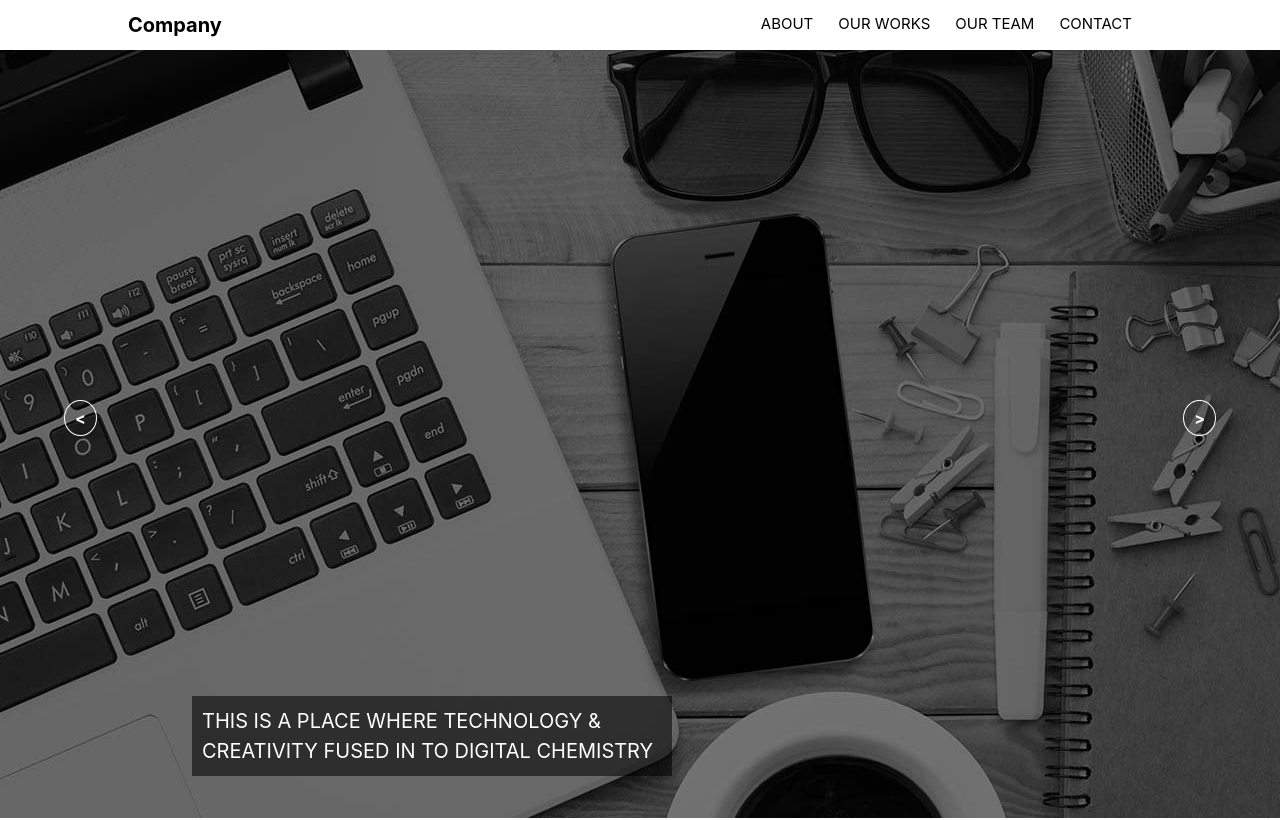
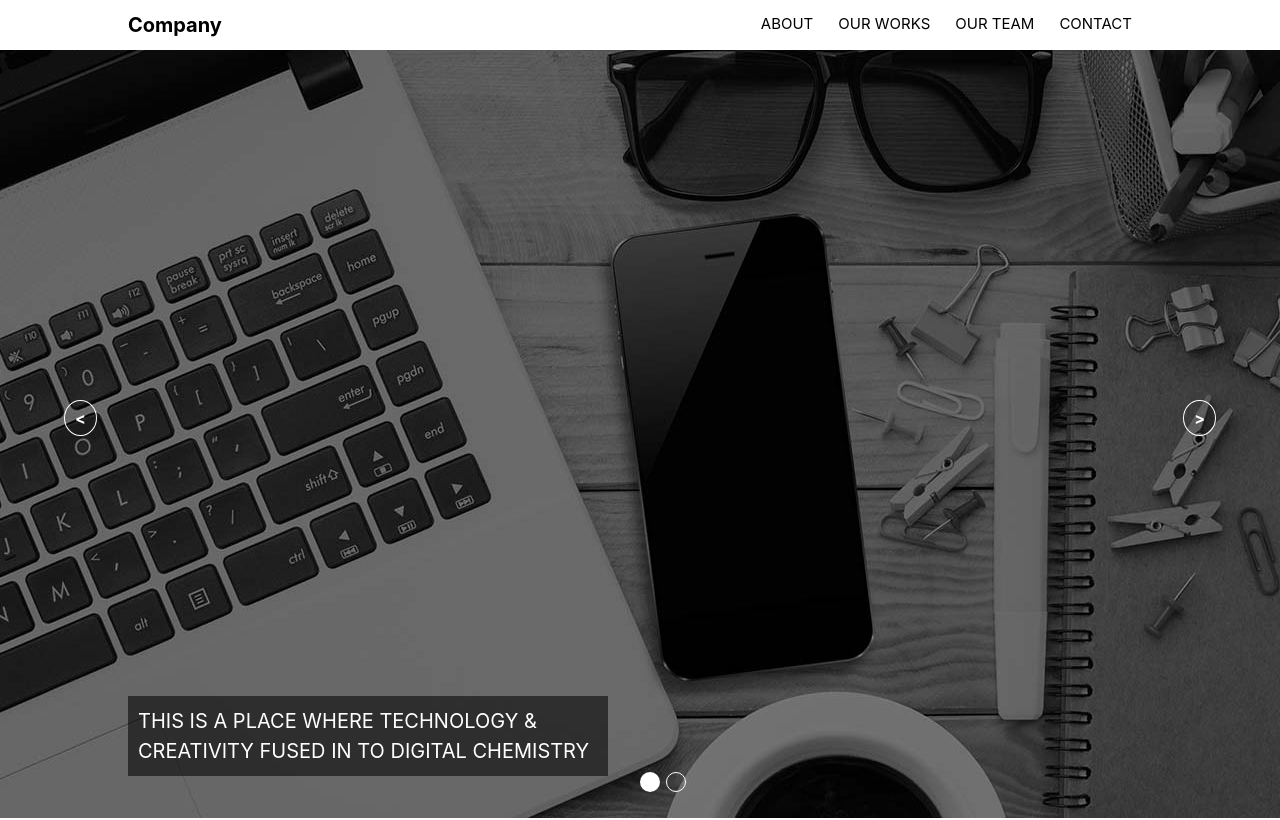
Before and after one commit to sideeq12/confrimation-test, a plain HTML site: page index.html in a window 1280 px wide. Shown: the top 820 px of the page. Drawn offline with nearby package versions, Linux system fonts and the light colour scheme.

Commit message:
deploy mide

```diff
--- a/index.css
+++ b/index.css
@@ -97,7 +97,7 @@ body{
     position: absolute;
     font-size: 20px;
     bottom: 3%;
-    left: 15%;
+    left: 10%;
     background-color: rgba(0, 0, 0, 0.555);
     color: white;
 }
@@ -213,6 +213,22 @@ textarea{
     border-left: 15px solid #104d42;
     margin-left: -20px;
   }
+  .circle1, .circle2{
+    width: 20px;
+    height: 20px;
+    position: absolute;
+    border-radius: 50%;
+  }
+  .circle1{
+      bottom: 1%;
+      left: 50%;
+      background-color: white;
+  }
+  .circle2{
+      bottom: 1%;
+      left: 52%;
+      border: 1px solid white;
+  }
 
 
 @media (max-width : 920px){
--- a/index.html
+++ b/index.html
@@ -13,7 +13,7 @@
 
     <!-- bostrap cdn -->
     <link rel="stylesheet" href="https://stackpath.bootstrapcdn.com/bootstrap/4.5.2/css/bootstrap.min.css" integrity="sha384-JcKb8q3iqJ61gNV9KGb8thSsNjpSL0n8PARn9HuZOnIxN0hoP+VmmDGMN5t9UJ0Z" crossorigin="anonymous">
-    <title>Confirmation test</title>
+    <title>Screening solution Frontend</title>
 
     <!-- internal css -->
     <link rel="stylesheet" href="index.css">
@@ -52,6 +52,8 @@
                 <div class="text">
                    THIS IS A PLACE WHERE TECHNOLOGY & CREATIVITY FUSED IN TO DIGITAL CHEMISTRY
                      </div>
+                     <div class="circle1"></div>
+                     <div class="circle2"></div>
     </div>
 
     <section id="values">
@@ -104,6 +106,8 @@
                 $(".image1").css("marginLeft", "-100%")
                 $(".image2").css("marginLeft", "-100%")
                 $(".text").text("WE DONT HAVE THE BEST TEAM BUT WE HAVE THE GREATEST TEAM")
+                $(".circle1").css("backgroundColor", "black")
+                $(".circle2").css("backgroundColor", "white")
             })
             $(".arrow1").click(function(){
                 $(".image3").css("display", "block")
@@ -111,7 +115,8 @@
                 $(".image1").css("marginLeft", "100%")
                 $(".image2").css("marginLeft", "200%")
                 $(".text").text("THIS IS A PLACE WHERE TECHNOLOGY & CREATIVITY FUSED IN TO DIGITAL CHEMISTRY")
-                console.log($(".text").text())
+                $(".circle1").css("backgroundColor", "white")
+                $(".circle2").css("backgroundColor", "black")
         })
         })
     </script>
```
